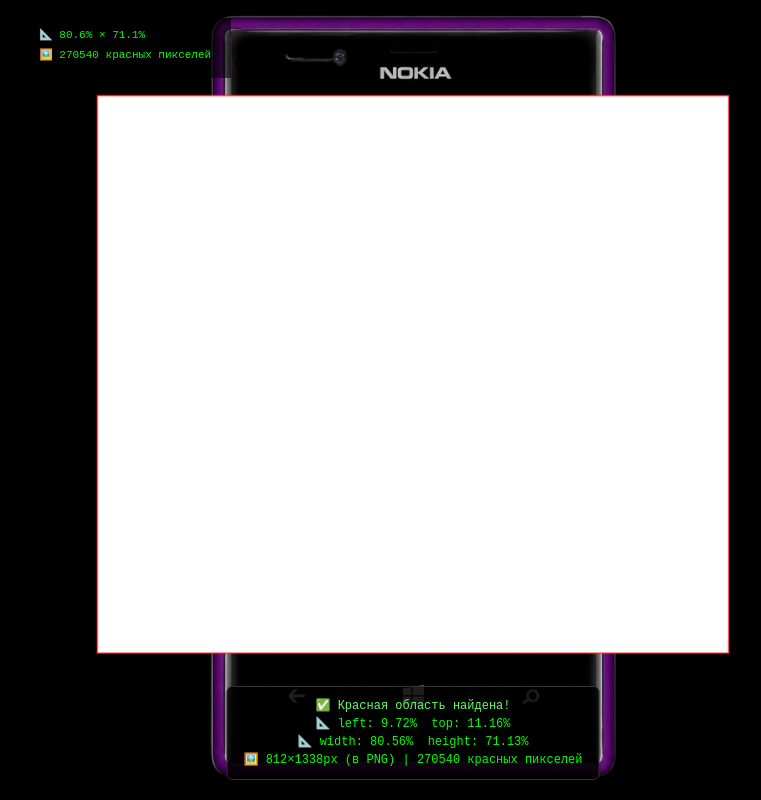
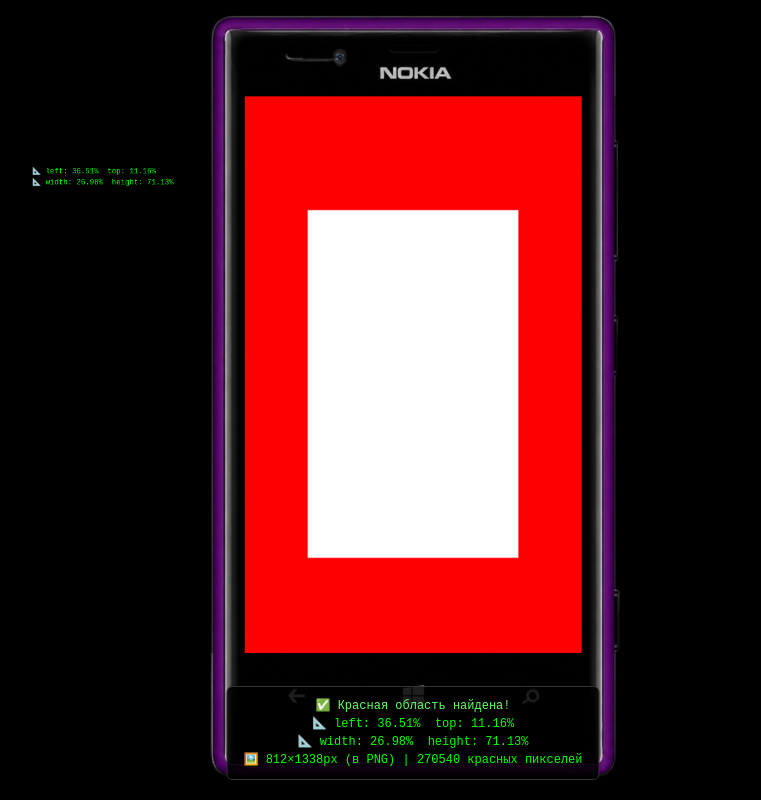
Before and after one commit to plehovlpam-sys/.klm, a website: page index.html in a window 1280 px wide. Shown: the whole page, without its empty margins (227-988 px from the left). Drawn offline with Linux system fonts and the light colour scheme.

Commit message:
Update index.html

```diff
--- a/index.html
+++ b/index.html
@@ -106,24 +106,14 @@
             let lastImgWidth = 0;
             let lastImgHeight = 0;
 
-            // === ОПРЕДЕЛЕНИЕ КРАСНОГО (максимально точное) ===
+            // === ОПРЕДЕЛЕНИЕ КРАСНОГО ===
             function isRed(r, g, b, a) {
-                // Прозрачные игнорируем
                 if (a < 30) return false;
-
-                // Чистый красный #FF0000 и его оттенки
-                // r должен быть высоким, g и b — низкими
                 const rHigh = r > 180;
                 const gLow = g < 80;
                 const bLow = b < 80;
-
-                // Дополнительно: красный должен быть заметно ярче синего и зелёного
                 const redDominates = r > g + 50 && r > b + 50;
-
-                // Яркость красного
-                const brightness = (r + g + b) / 3;
-                const isBrightEnough = brightness > 60;
-
+                const isBrightEnough = (r + g + b) / 3 > 60;
                 return rHigh && gLow && bLow && redDominates && isBrightEnough;
             }
 
@@ -135,8 +125,6 @@
                     maxY = 0;
                 let foundRed = false;
                 let redPixels = 0;
-
-                // Сканируем каждый 4-й пиксель для скорости
                 const step = 2;
 
                 for (let y = 0; y < height; y += step) {
@@ -158,12 +146,10 @@
                     }
                 }
 
-                // Если красных пикселей слишком мало — скорее всего ошибка
                 if (!foundRed || redPixels < 5) {
                     return null;
                 }
 
-                // Добавляем небольшой отступ
                 const padding = 2;
                 return {
                     left: Math.max(0, minX - padding),
@@ -174,16 +160,55 @@
                 };
             }
 
-            function drawOverlay(redArea, imgWidth, imgHeight, displayWidth, displayHeight) {
-                canvas.width = displayWidth;
-                canvas.height = displayHeight;
-                ctx.clearRect(0, 0, displayWidth, displayHeight);
+            function getImageDisplayRect() {
+                const imgRect = img.getBoundingClientRect();
+                const containerRect = document.getElementById('phoneFrame').getBoundingClientRect();
 
-                const scaleX = displayWidth / imgWidth;
-                const scaleY = displayHeight / imgHeight;
+                // Вычисляем видимую область картинки с учетом object-fit: contain
+                const imgAspect = img.naturalWidth / img.naturalHeight;
+                const containerAspect = containerRect.width / containerRect.height;
 
-                const x = redArea.left * scaleX;
-                const y = redArea.top * scaleY;
+                let displayWidth, displayHeight, offsetX, offsetY;
+
+                if (imgAspect > containerAspect) {
+                    // Картинка шире контейнера — подгоняем по ширине
+                    displayWidth = containerRect.width;
+                    displayHeight = containerRect.width / imgAspect;
+                    offsetX = 0;
+                    offsetY = (containerRect.height - displayHeight) / 2;
+                } else {
+                    // Картинка выше контейнера — подгоняем по высоте
+                    displayHeight = containerRect.height;
+                    displayWidth = containerRect.height * imgAspect;
+                    offsetX = (containerRect.width - displayWidth) / 2;
+                    offsetY = 0;
+                }
+
+                return {
+                    left: offsetX,
+                    top: offsetY,
+                    width: displayWidth,
+                    height: displayHeight,
+                    containerWidth: containerRect.width,
+                    containerHeight: containerRect.height
+                };
+            }
+
+            function drawOverlay(redArea, imgWidth, imgHeight) {
+                const display = getImageDisplayRect();
+
+                // Устанавливаем размер канваса равным контейнеру
+                canvas.width = display.containerWidth;
+                canvas.height = display.containerHeight;
+                ctx.clearRect(0, 0, canvas.width, canvas.height);
+
+                // Масштаб отображения (относительно видимой области)
+                const scaleX = display.width / imgWidth;
+                const scaleY = display.height / imgHeight;
+
+                // Координаты красной области в пикселях отображения
+                const x = display.left + redArea.left * scaleX;
+                const y = display.top + redArea.top * scaleY;
                 const w = redArea.width * scaleX;
                 const h = redArea.height * scaleY;
 
@@ -192,23 +217,33 @@
                 ctx.fillRect(x, y, w, h);
 
                 // Красная рамка для проверки
-                ctx.strokeStyle = 'rgba(255,0,0,0.5)';
+                ctx.strokeStyle = 'rgba(255,0,0,0.7)';
                 ctx.lineWidth = 2;
                 ctx.strokeRect(x, y, w, h);
 
-                // Информация в углу
-                ctx.fillStyle = 'rgba(0,0,0,0.6)';
-                ctx.fillRect(10, 10, 200, 60);
+                // Информация на канвасе
+                ctx.fillStyle = 'rgba(0,0,0,0.7)';
+                ctx.fillRect(10, 10, 220, 50);
                 ctx.fillStyle = '#00ff00';
-                ctx.font = '11px monospace';
-                ctx.fillText(`📐 ${(w/displayWidth*100).toFixed(1)}% × ${(h/displayHeight*100).toFixed(1)}%`, 18, 30);
-                ctx.fillText(`🖼️ ${redArea.pixels} красных пикселей`, 18, 50);
+                ctx.font = '12px monospace';
+                const leftPercent = (x / canvas.width * 100);
+                const topPercent = (y / canvas.height * 100);
+                const widthPercent = (w / canvas.width * 100);
+                const heightPercent = (h / canvas.height * 100);
+                ctx.fillText(`📐 left: ${leftPercent.toFixed(2)}%  top: ${topPercent.toFixed(2)}%`, 18, 30);
+                ctx.fillText(`📐 width: ${widthPercent.toFixed(2)}%  height: ${heightPercent.toFixed(2)}%`, 18, 48);
 
                 debug.innerHTML =
                     `<span class="ok">✅ Красная область найдена!</span>\n` +
-                    `📐 left: ${(x / displayWidth * 100).toFixed(2)}%  top: ${(y / displayHeight * 100).toFixed(2)}%\n` +
-                    `📐 width: ${(w / displayWidth * 100).toFixed(2)}%  height: ${(h / displayHeight * 100).toFixed(2)}%\n` +
+                    `📐 left: ${leftPercent.toFixed(2)}%  top: ${topPercent.toFixed(2)}%\n` +
+                    `📐 width: ${widthPercent.toFixed(2)}%  height: ${heightPercent.toFixed(2)}%\n` +
                     `🖼️ ${redArea.width}×${redArea.height}px (в PNG) | ${redArea.pixels} красных пикселей`;
+
+                console.log('✅ Красная область найдена!');
+                console.log(`left: ${leftPercent.toFixed(2)}%`);
+                console.log(`top: ${topPercent.toFixed(2)}%`);
+                console.log(`width: ${widthPercent.toFixed(2)}%`);
+                console.log(`height: ${heightPercent.toFixed(2)}%`);
 
                 // Сохраняем для ресайза
                 lastRedArea = redArea;
@@ -240,41 +275,29 @@
                         `<span class="err">❌ Красная область не найдена!</span>\n` +
                         `Убедись, что экран залит ярко-КРАСНЫМ (#FF0000)`;
 
-                    const rect = img.getBoundingClientRect();
-                    canvas.width = rect.width;
-                    canvas.height = rect.height;
+                    const display = getImageDisplayRect();
+                    canvas.width = display.containerWidth;
+                    canvas.height = display.containerHeight;
                     ctx.fillStyle = 'rgba(255,0,0,0.1)';
                     ctx.fillRect(0, 0, canvas.width, canvas.height);
                     ctx.strokeStyle = '#FF0000';
                     ctx.lineWidth = 2;
                     ctx.setLineDash([5, 5]);
-                    ctx.strokeRect(10, 10, canvas.width - 20, canvas.height - 20);
+                    const margin = 20;
+                    ctx.strokeRect(margin, margin, canvas.width - margin * 2, canvas.height - margin * 2);
                     ctx.setLineDash([]);
                     return;
                 }
 
-                const rect = img.getBoundingClientRect();
-                const displayWidth = rect.width;
-                const displayHeight = rect.height;
-
-                drawOverlay(redArea, imgWidth, imgHeight, displayWidth, displayHeight);
+                drawOverlay(redArea, imgWidth, imgHeight);
             }
 
-            // === ОБРАБОТКА РЕСАЙЗА (сохранение пропорций) ===
             function handleResize() {
                 if (!lastRedArea) {
                     processImage();
                     return;
                 }
-
-                const rect = img.getBoundingClientRect();
-                const displayWidth = rect.width;
-                const displayHeight = rect.height;
-
-                // Если размеры изменились — перерисовываем
-                if (displayWidth > 0 && displayHeight > 0) {
-                    drawOverlay(lastRedArea, lastImgWidth, lastImgHeight, displayWidth, displayHeight);
-                }
+                drawOverlay(lastRedArea, lastImgWidth, lastImgHeight);
             }
 
             // === ЗАПУСК ===
@@ -290,14 +313,12 @@
                 debug.innerHTML = '<span class="err">❌ Ошибка загрузки df.png!\nПроверь путь к файлу.</span>';
             });
 
-            // Ресайз с debounce
             let resizeTimer;
             window.addEventListener('resize', function() {
                 clearTimeout(resizeTimer);
-                resizeTimer = setTimeout(handleResize, 150);
+                resizeTimer = setTimeout(handleResize, 100);
             });
 
-            // Ориентация
             window.addEventListener('orientationchange', function() {
                 setTimeout(handleResize, 400);
             });
```
